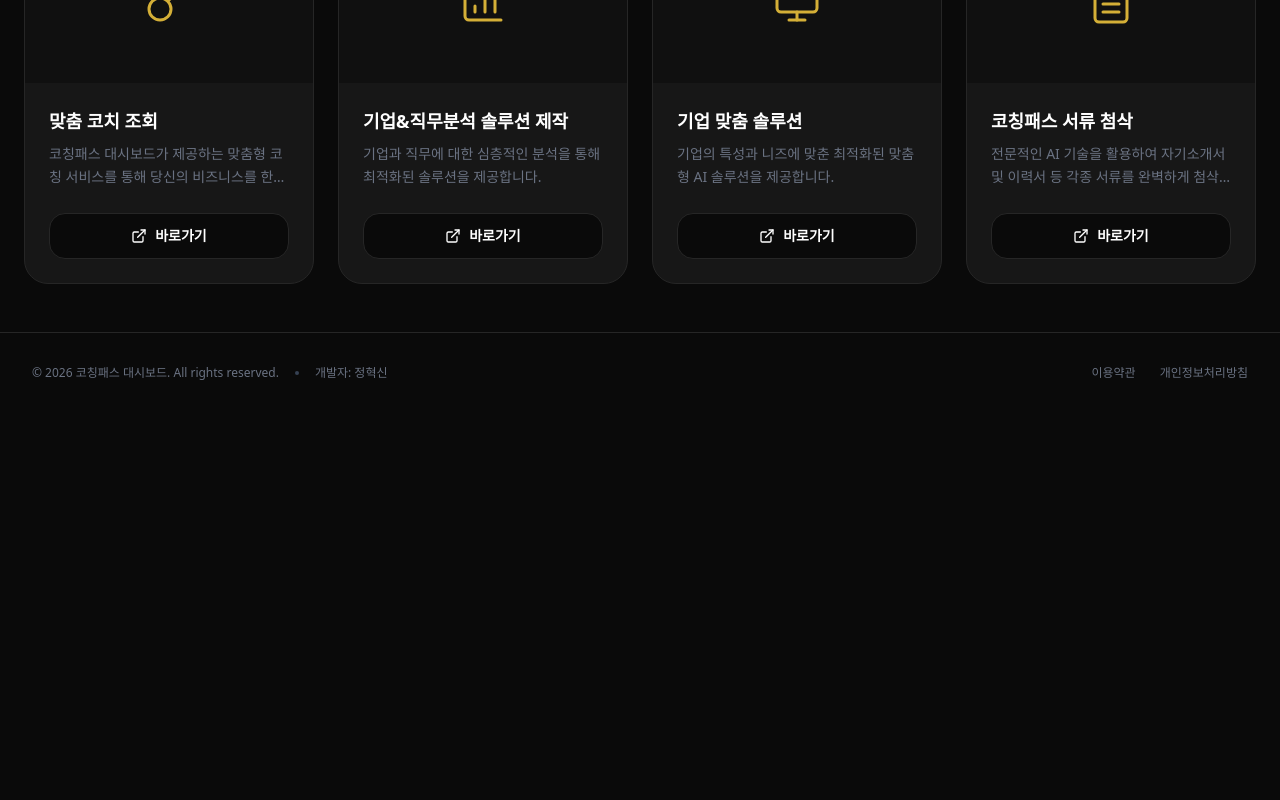
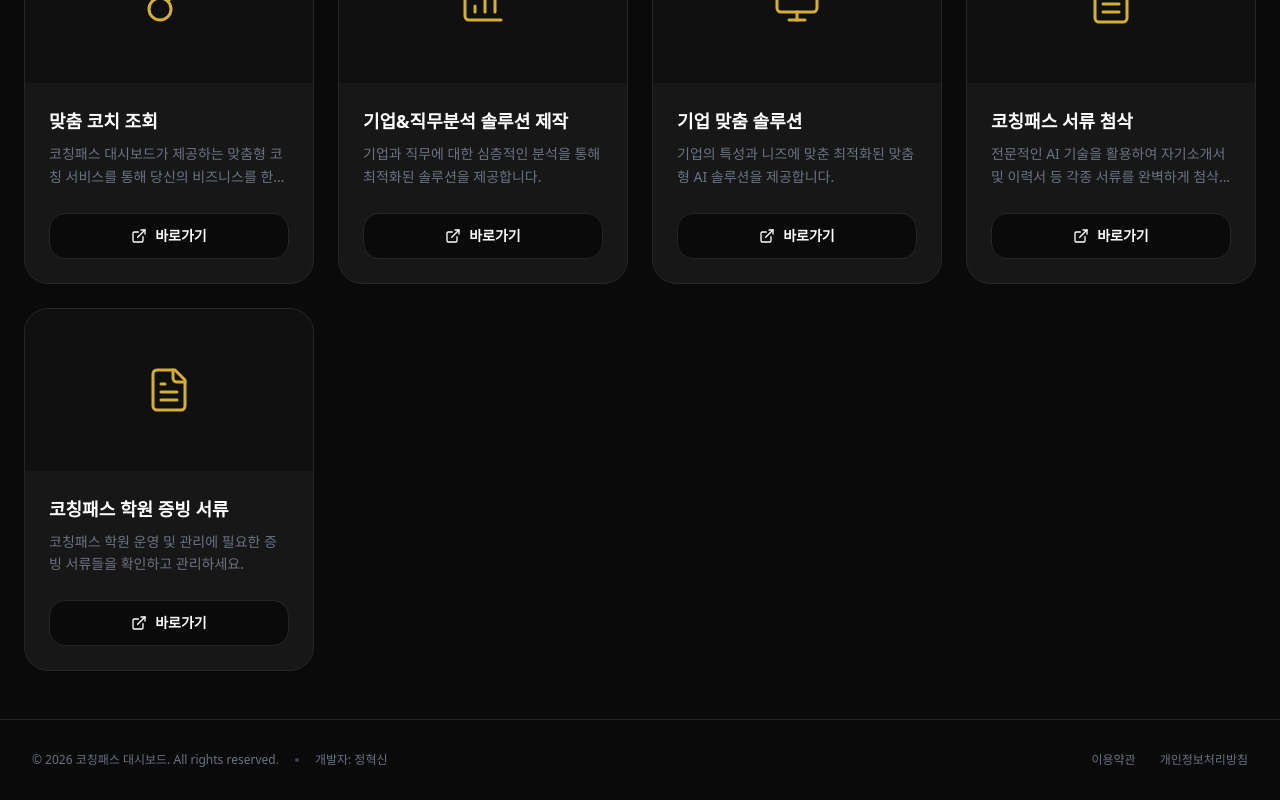
Before and after one commit to lab-droid/COACHINGPASS-DASHBOARD, a React (Vite) app: page / in a window 1280 px wide. Shown: the part 848-1648 px from the top of the page. Before the commit the page ends 1261 px from the top, so only its background shows below. Built offline with nearby package versions, Linux system fonts and the light colour scheme.

Commit message:
feat: Add coaching pass document service
Integrates a new service for managing coaching pass academy proof documents into the dashboard. This service will help users easily access and manage necessary documentation for academy operations.

```diff
--- a/src/App.tsx
+++ b/src/App.tsx
@@ -79,6 +79,14 @@ const ITEMS: DashboardItem[] = [
     category: 'hr',
     icon: <FileText className="text-brand-gold" />,
     url: 'https://ai-645334686104.us-west1.run.app'
+  },
+  {
+    id: 'documents',
+    title: '코칭패스 학원 증빙 서류',
+    description: '코칭패스 학원 운영 및 관리에 필요한 증빙 서류들을 확인하고 관리하세요.',
+    category: 'management',
+    icon: <FileText className="text-brand-gold" />,
+    url: 'https://docs.google.com/document/d/1lqzWMzeYlQZikikFX4wYLbmpv_QRljxHWLZJqAfVk2g/edit?usp=sharing'
   }
 ];
 
```
